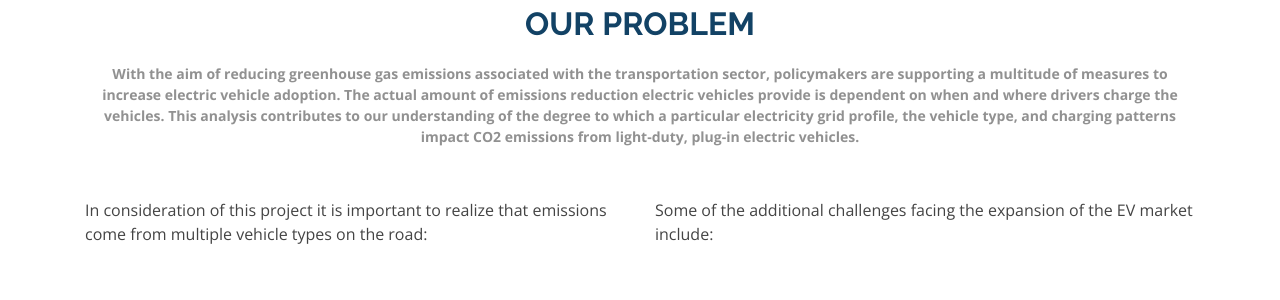
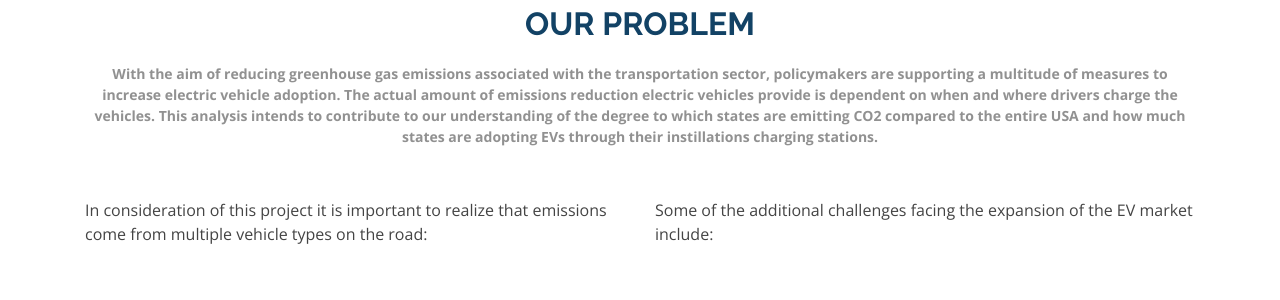
Before and after one commit to allychau/visualize_me_captain, a Flask app: page / in a window 1280 px wide. Shown: the part 875-1175 px from the top of the page. Run offline with Flask 2, Linux system fonts and the light colour scheme; some libraries are stand-ins or nearby versions.

Commit message:
Update index.html

```diff
--- a/templates/index.html
+++ b/templates/index.html
@@ -77,7 +77,7 @@
 
         <div class="section-title">
           <h2>Our Problem</h2>
-          <p><b>With the aim of reducing greenhouse gas emissions associated with the transportation sector, policymakers are supporting a multitude of measures to increase electric vehicle adoption. The actual amount of emissions reduction electric vehicles provide is dependent on when and where drivers charge the vehicles. This analysis contributes to our understanding of the degree to which a particular electricity grid profile, the vehicle type, and charging patterns impact CO2 emissions from light-duty, plug-in electric vehicles.</b><br><br></p>
+          <p><b>With the aim of reducing greenhouse gas emissions associated with the transportation sector, policymakers are supporting a multitude of measures to increase electric vehicle adoption. The actual amount of emissions reduction electric vehicles provide is dependent on when and where drivers charge the vehicles. This analysis intends to contribute to our understanding of the degree to which states are emitting CO2 compared to the entire USA and how much states are adopting EVs through their instillations charging stations.</b><br><br></p>
         </div>
 
         <div class="row content">
```
